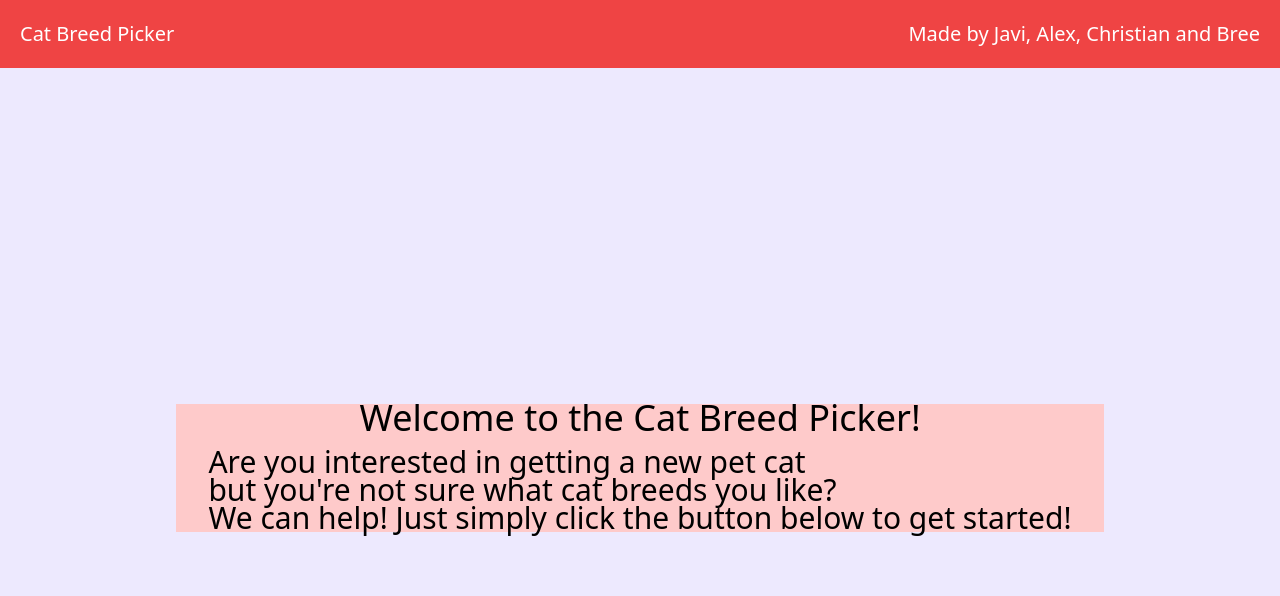
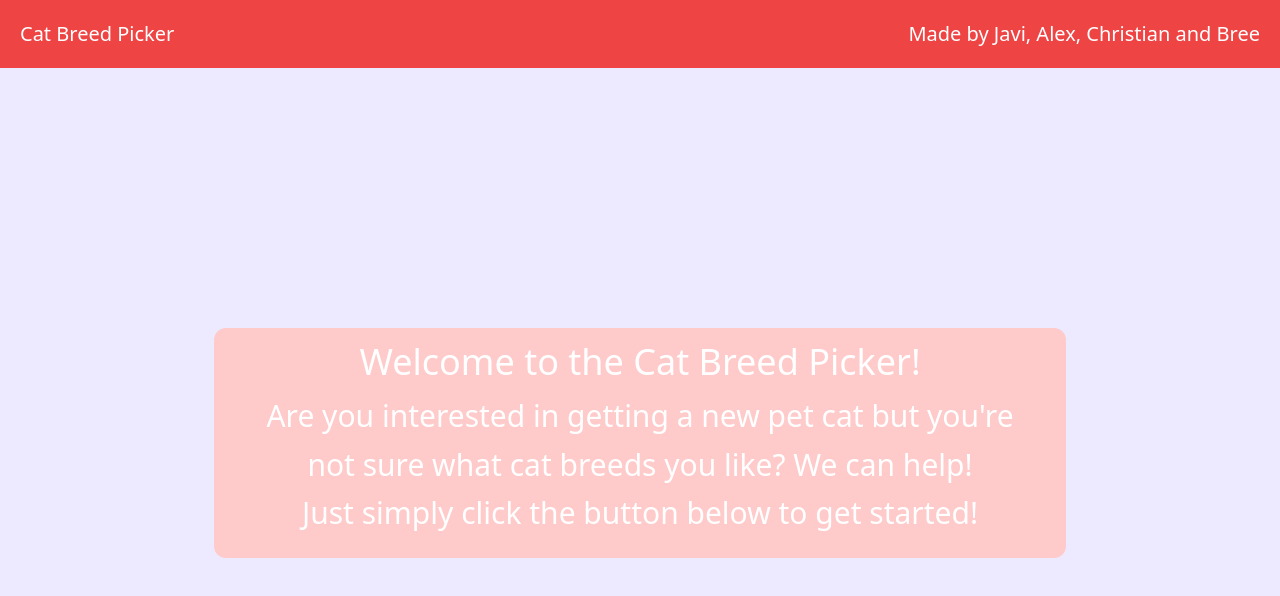
Before and after one commit to PsychoRSS/Cat-Picker, a plain HTML site: page index.html in a window 1280 px wide. Drawn offline with nearby package versions, Linux system fonts and the light colour scheme; no server answers.

Commit message:
added more details to the welcome page

```diff
--- a/assets/style.css
+++ b/assets/style.css
@@ -2,13 +2,10 @@
     display: none !important;
 }
 
-/* .custom-size {
-    height: 90%;
-} */
+.margin {
+    margin-bottom: 50px;
+}
 
-/* #margin {
-    margin-bottom: -100px;
-} */
 #font-large {
     font-size: 36px !important;
 }
--- a/index.html
+++ b/index.html
@@ -19,10 +19,10 @@
 
     <!-- welcome page -->
     <div class="custom-size h-screen bg-purple-100 flex items-center justify-center">
-        <div class="bg-red-200 flex flex-col space-y-4">
-            <h1 id="font-large" class="flex justify-center text-xl">Welcome to the Cat Breed Picker!</h1>
-            <p id="font-medium" class="px-8 text-xl">Are you interested in getting a new pet cat <br> but you're not sure
-               what cat breeds you like? <br> We can help! Just simply click the button below
+        <div class="margin bg-red-200 flex flex-col p-5 rounded-xl space-y-4">
+            <h1 id="font-large" class="flex justify-center text-white text-xl">Welcome to the Cat Breed Picker!</h1>
+            <p id="font-medium" class="px-8 text-center leading-relaxed text-white text-xl">Are you interested in getting a new pet cat but you're <br> not sure
+               what cat breeds you like? We can help! <br> Just simply click the button below
                to get started!
             </p>
         </div>
```
